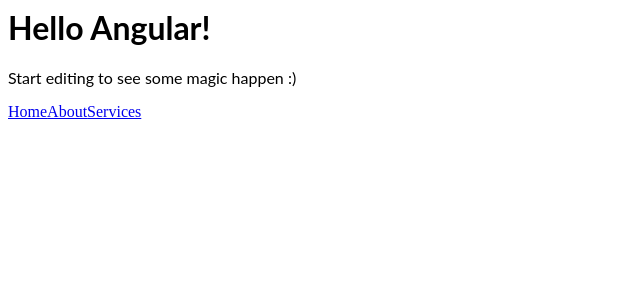
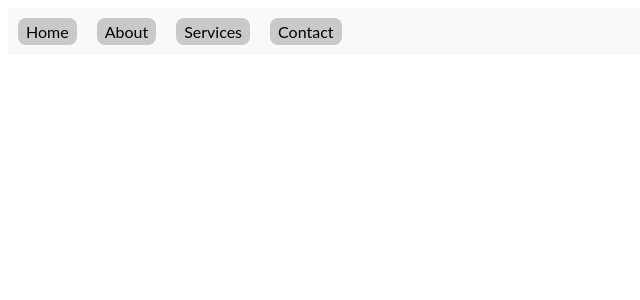
Before and after one commit to saheel-ahmed/angular-myapp, an Angular app: page / in a window 1280 px wide. Shown: the top 300 px of the page, without its empty margins (0-640 px from the left). Built offline with nearby package versions, Linux system fonts and the light colour scheme.

Commit message:
404 page added

```diff
--- a/src/app/app.component.css
+++ b/src/app/app.component.css
@@ -1,3 +1,23 @@
-p {
+* {
   font-family: Lato;
 }
+
+nav{
+  background-color: #f9f9f9;
+}
+
+nav a{
+  display: inline-block;
+  margin: 10px;
+  padding: 4px 8px;
+  background-color: #c9c9c9;
+  color: #000;
+  border-radius: 8px;
+  text-decoration: none;
+
+}
+
+nav a.active{
+  background-color: #000;
+  color: #fff;
+}
--- a/src/app/app.component.html
+++ b/src/app/app.component.html
@@ -1,11 +1,7 @@
-<hello name="{{ name }}"></hello>
-<p>
-  Start editing to see some magic happen :)
-</p>
-
 <nav>
     <a routerLink="en/home" routerLinkActive="active">Home</a>
-    <a routerLink="en/about">About</a>
-    <a routerLink="en/services">Services</a>
+    <a routerLink="en/about" routerLinkActive="active">About</a>
+    <a routerLink="en/services" routerLinkActive="active">Services</a>
+    <a routerLink="en/contact" routerLinkActive="active">Contact</a>
 </nav>
 <router-outlet></router-outlet>
--- /dev/null
+++ b/src/app/en-page-not-found/en-page-not-found.component.html
@@ -0,0 +1,4 @@
+<h1>404</h1>
+<p>
+en-page-not-found works!
+</p>
--- /dev/null
+++ b/src/app/en-page-not-found/en-page-not-found.component.ts
@@ -0,0 +1,15 @@
+import { Component, OnInit } from '@angular/core';
+
+@Component({
+  selector: 'app-en-page-not-found',
+  templateUrl: './en-page-not-found.component.html',
+  styleUrls: ['./en-page-not-found.component.css']
+})
+export class EnPageNotFoundComponent implements OnInit {
+
+  constructor() { }
+
+  ngOnInit() {
+  }
+
+}
--- a/src/app/en-pages-component/en-pages-component.component.ts
+++ b/src/app/en-pages-component/en-pages-component.component.ts
@@ -1,5 +1,5 @@
 import { Component, OnInit } from '@angular/core';
-import { ActivatedRoute } from '@angular/router';
+import { ActivatedRoute, Router } from '@angular/router';
 
 @Component({
   selector: 'app-en-pages-component',
@@ -10,12 +10,19 @@
 
   pagename = 'Home';
 
-  constructor(private route: ActivatedRoute) { }
+  pages : string[] = [ 'home', 'about', 'services' ];
+
+  constructor(private route: ActivatedRoute, private router: Router) { }
 
   ngOnInit() {
     this.route.params.subscribe(params => {
-      this.pagename = params['page'];
+      if(this.pages.includes(params['page'])){
+        this.pagename = params['page'];
+      }else{
+        this.router.navigate(['page/en/404']);
+      }
     });
   }
 
+
 }
--- a/src/app/routerConfig.ts
+++ b/src/app/routerConfig.ts
@@ -1,9 +1,14 @@
 import { Routes } from '@angular/router';
 import { EnPagesComponentComponent } from './en-pages-component/en-pages-component.component';
+import { EnPageNotFoundComponent } from './en-page-not-found/en-page-not-found.component';
 
 const appRoutes: Routes = [
   { path: 'en/:page',
     component: EnPagesComponentComponent
+  },
+  {
+    path: 'page/en/404',
+    component: EnPageNotFoundComponent
   }
 ];
 export default appRoutes;
```
Also changed, not shown: src/app/app.module.ts (+6 -3 lines), src/app/en-page-not-found/en-page-not-found.component.css (added).
